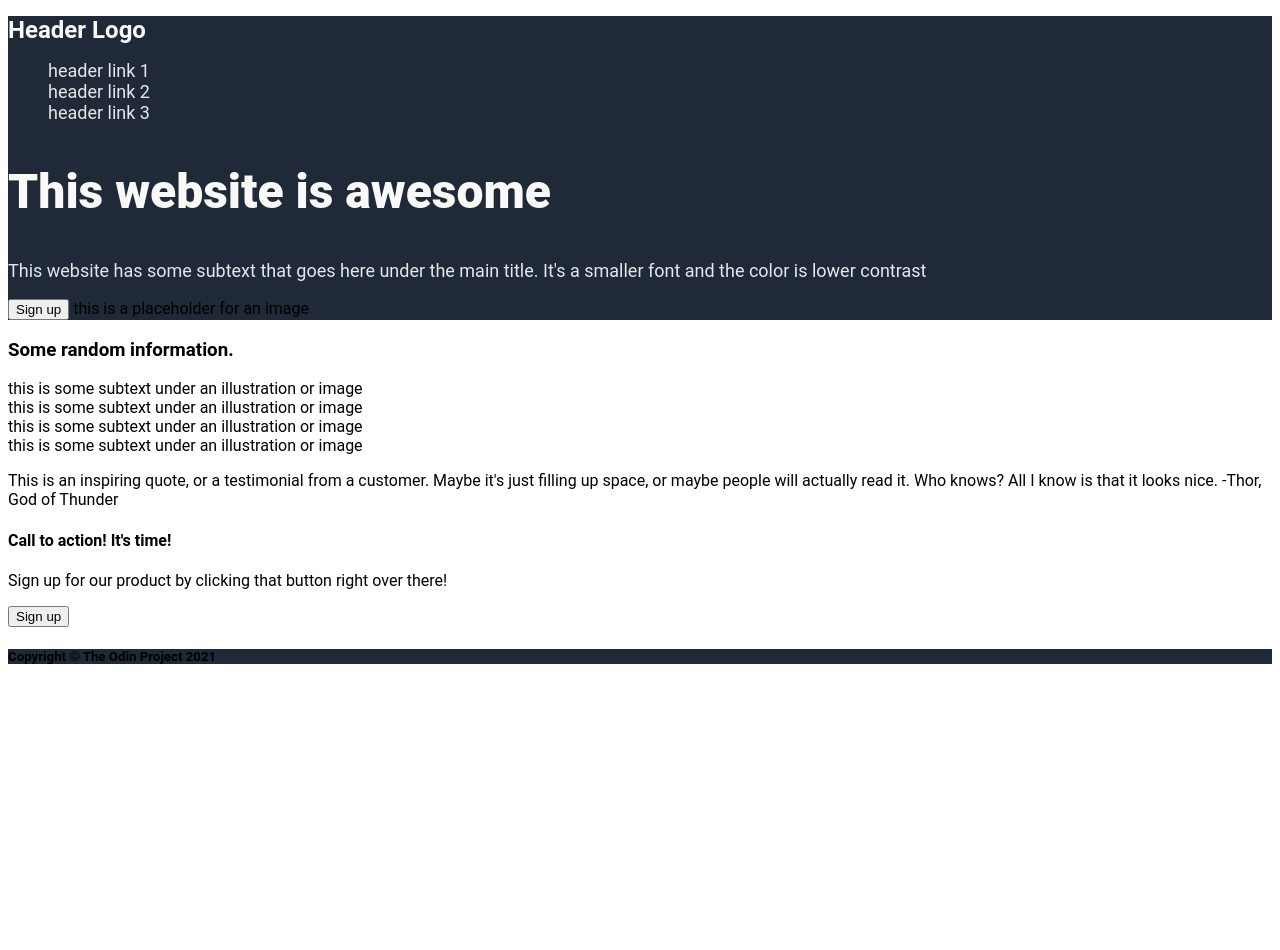
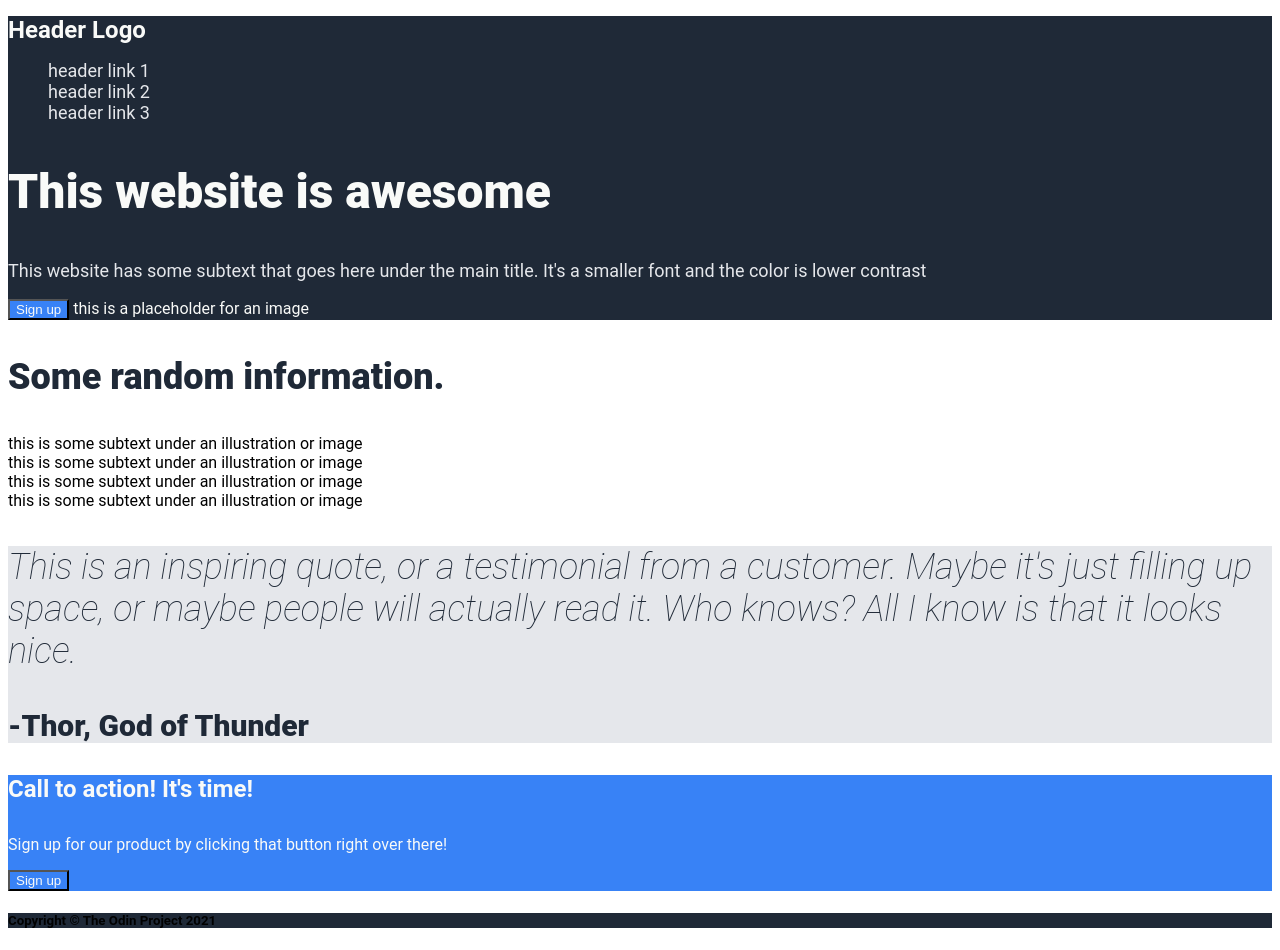
Before and after one commit to BrockBunting25/landing-page, a plain HTML site: page index.html in a window 1280 px wide. Before the commit the page ends 800 px from the top, so only its background shows below. Drawn offline with Linux system fonts and the light colour scheme.

Commit message:
Finish adding font weight and colors

```diff
--- a/index.html
+++ b/index.html
@@ -17,7 +17,7 @@
         <h2 class="hero-main-text">This website is awesome</h2>
         <p class="hero-second-text">This website has some subtext that goes here under the main title. It's a smaller font and the color is lower contrast</p>
         <button>Sign up</button>
-        <box>this is a placeholder for an image</box>
+        <box class="place-holder">this is a placeholder for an image</box>
     </div>
     <h3>Some random information.</h3>
     <box></box>
@@ -28,10 +28,15 @@
     <div>this is some subtext under an illustration or image</div>
     <box></box>
     <div>this is some subtext under an illustration or image</div>
-    <p>This is an inspiring quote, or a testimonial from a customer. Maybe it's just filling up space, or maybe people will actually read it. Who knows? All I know is that it looks nice. -Thor, God of Thunder</p>
-    <h4>Call to action! It's time!</h4>
-    <p>Sign up for our product by clicking that button right over there!</p>
-    <button>Sign up</button>
+    <div class="whole-quote">
+        <p class="quote">This is an inspiring quote, or a testimonial from a customer. Maybe it's just filling up space, or maybe people will actually read it. Who knows? All I know is that it looks nice.</p>
+        <p class="thor">-Thor, God of Thunder</p>
+    </div>
+    <div class="call-to-action">
+        <h4>Call to action! It's time!</h4>
+        <p>Sign up for our product by clicking that button right over there!</p>
+        <button>Sign up</button>
+    </div>
     <h5 class="footer">Copyright © The Odin Project 2021</h5>
 </body>
 </html>
--- a/style.css
+++ b/style.css
@@ -35,3 +35,44 @@ h1 {
    font-size: 24px;
    color: #F9FAF8;
 }
+
+button {
+    background-color: #3882F6;
+    color: #F9FAF8;
+}
+
+.call-to-action {
+    background-color: #3882F6;
+    color: #F9FAF8;
+}
+
+h3 {
+   font-size: 36px;
+   color: #1F2937;
+   font-weight: 900;
+}
+
+.quote {
+    font-size: 36px;
+    font-style: italic;
+    font-weight: lighter;
+    color: #1F2937;
+}
+
+.place-holder {
+    color: #F9FAF8;
+}
+
+.thor {
+    font-size: 30px;
+    font-weight: 900;
+    color: #1F2937;
+}
+
+.whole-quote {
+    background-color: #E5E7EB;
+}
+
+h4 {
+    font-size: 24px;
+}
```
